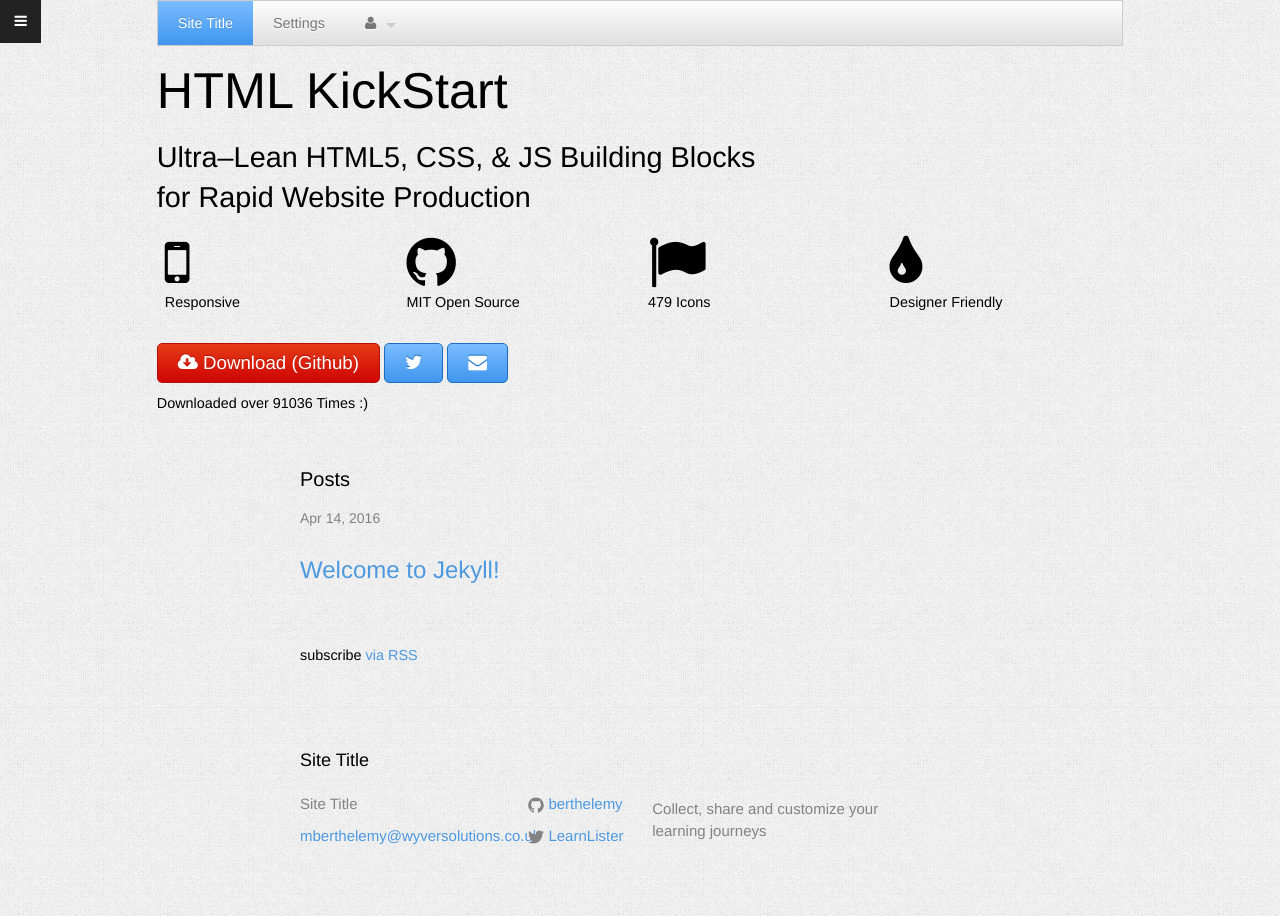
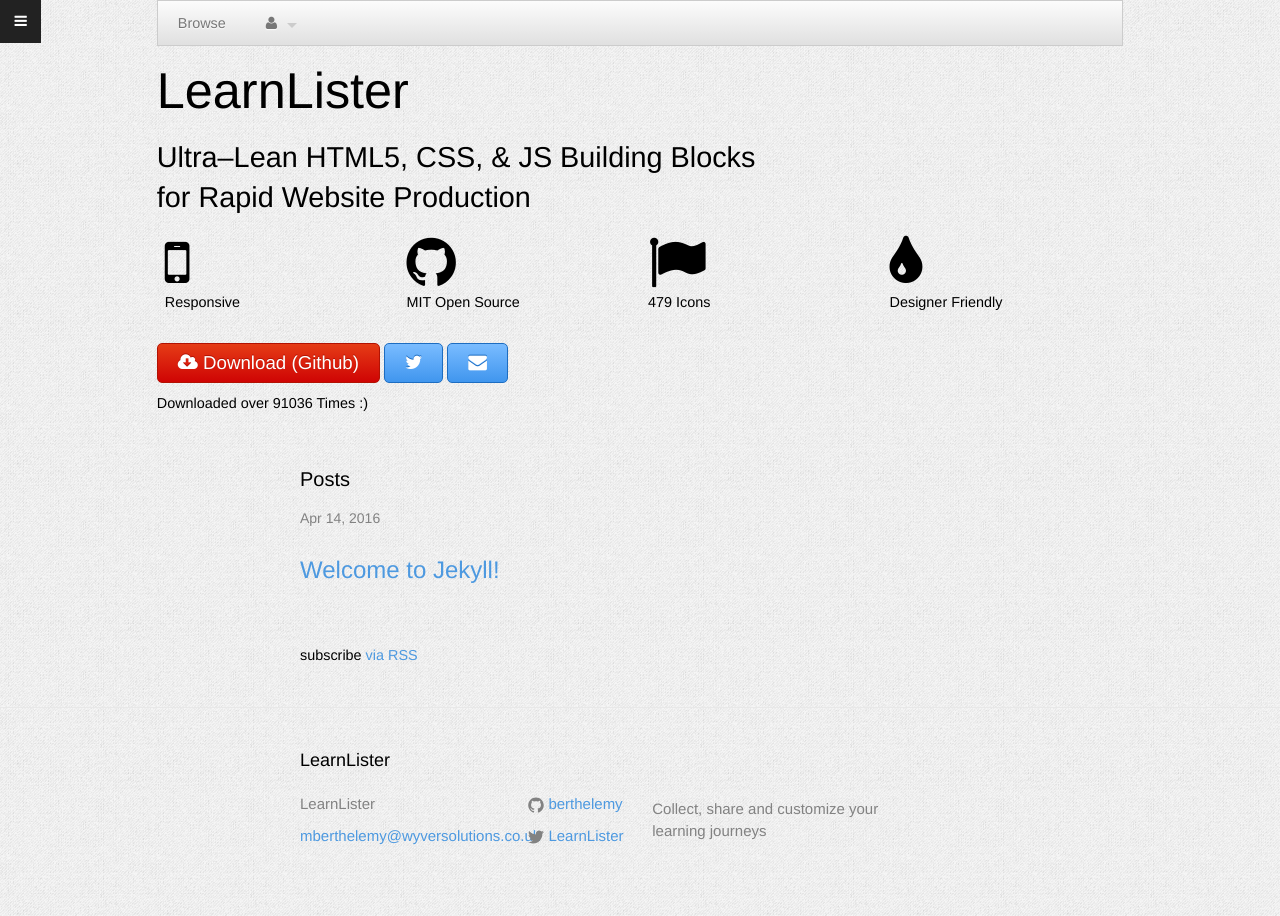
Before and after one commit to Wyver-Solutions/LearnLister, a Jekyll site: the page built from index.html, in a window 1280 px wide. Built offline with Jekyll 4.4.1, drawn with Linux system fonts in a browser that asks for light colours; nearby versions of some CDN libraries.

Commit message:
Title added

```diff
--- a/_config.yml
+++ b/_config.yml
@@ -6,7 +6,7 @@
 # 'jekyll serve'. If you change this file, please restart the server process.
 
 # Site settings
-title: Site Title
+title: LearnLister
 email: mberthelemy@wyversolutions.co.uk
 description: > # this means to ignore newlines until "baseurl:"
   Collect, share and customize your learning journeys
--- a/_includes/header.html
+++ b/_includes/header.html
@@ -2,10 +2,9 @@
 
 
   <div class="grid">
+<ul class="menu">
 
-<ul class="menu">
-<li class="current"><a href="">{{ site.title }}</a></li>
-<li><a href="">Settings</a></li>
+<li><a href="">Browse</a></li>
 <li><a href=""><i class="fa fa-user"></i></a>
   <ul>
   <li><a href=""><i class="fa fa-cog"></i> Sub Item</a></li>
@@ -19,7 +18,8 @@
 
 
 
-    <h1>HTML KickStart</h1>
+
+    <h1>{{ site.title }}</h1>
     <h4>Ultra–Lean HTML5, CSS, & JS Building Blocks<br />for Rapid Website Production</h4>
     <div class="col_3">
     <i class="fa fa-mobile fa-4x"></i><br />
```
